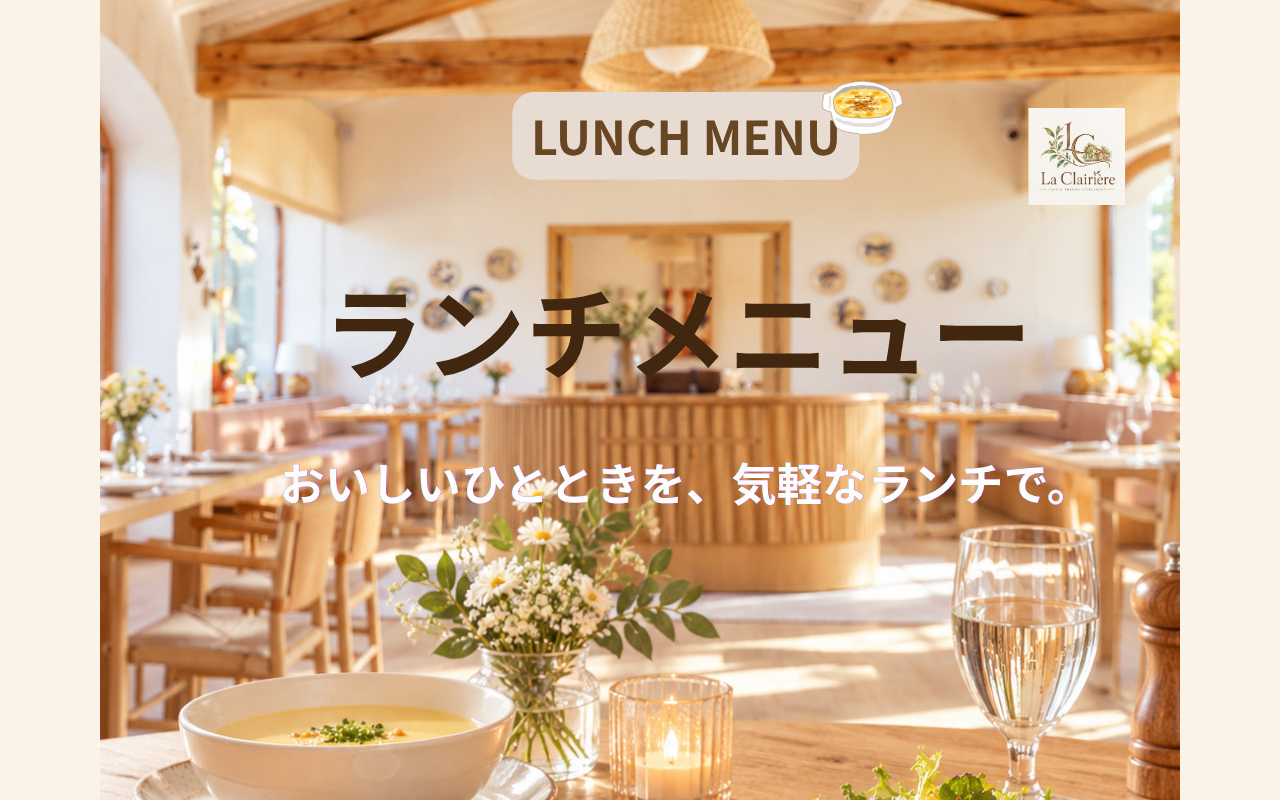
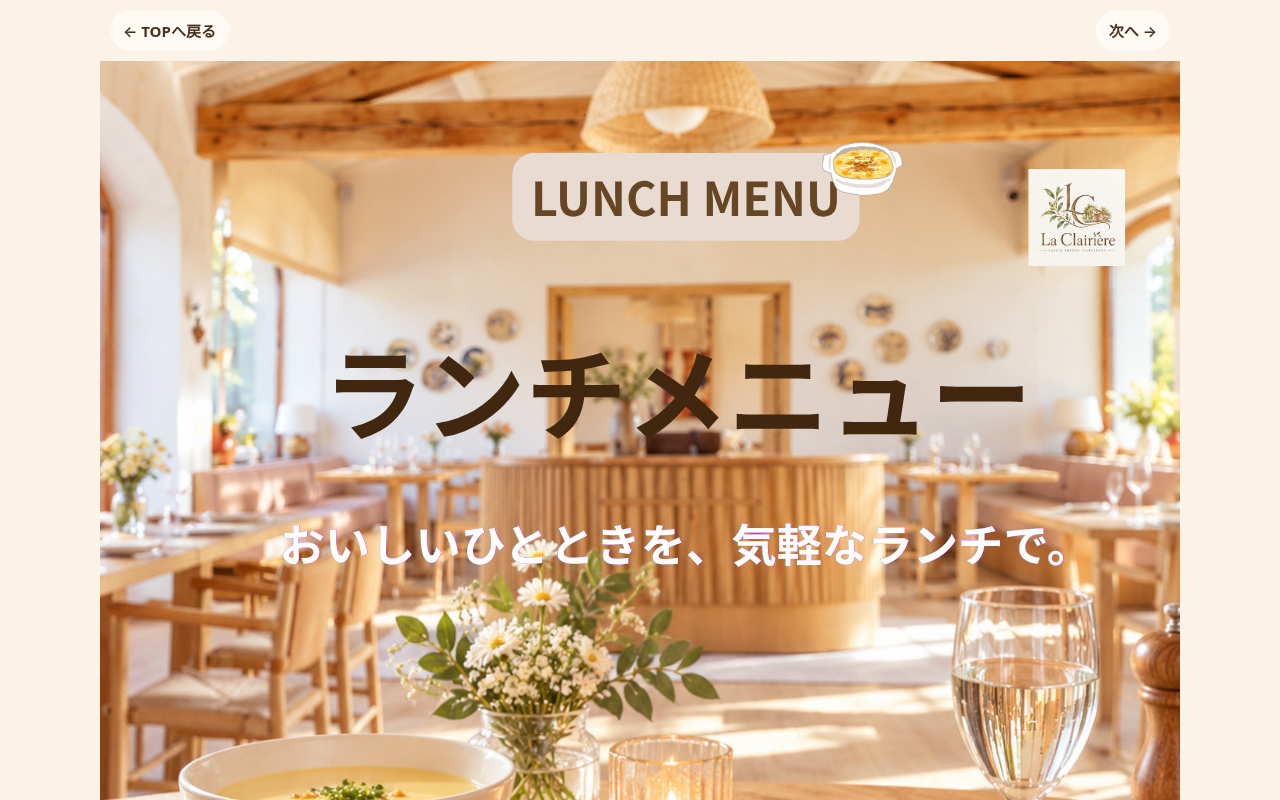
Before and after one commit to Ryoko512/la-clairiere, a plain HTML site: page index.html in a window 1280 px wide. Both pictures are taken after a click on the link 400 px from the left and 843 px from the top of the page. Shown: the top 800 px of the page. Drawn offline with Linux system fonts and the light colour scheme.

Commit message:
Add files via upload

```diff
--- a/index.html
+++ b/index.html
@@ -21,26 +21,33 @@
       </div>
     </section>
     <section class="page" id="lunch" aria-label="ランチメニュー">
+      <nav class="navigation"><a href="#home">← TOPへ戻る</a><a href="#dinner">次へ →</a></nav>
       <img src="images/lunch.jpg" width="1080" height="1350" alt="ランチメニュー。木の温もりを感じる店内とランチプレート">
     </section>
     <section class="page" id="dinner" aria-label="ディナーメニュー">
+      <nav class="navigation"><a href="#lunch">← 前へ</a><a href="#home">TOPへ戻る</a><a href="#sweets">次へ →</a></nav>
       <img src="images/dinner.jpg" width="1080" height="1350" alt="ディナーメニュー">
     </section>
     <section class="page" id="sweets" aria-label="スイーツフェア">
+      <nav class="navigation"><a href="#dinner">← 前へ</a><a href="#home">TOPへ戻る</a><a href="#bakery">次へ →</a></nav>
       <img src="images/sweets.jpg" width="1080" height="1350" alt="スイーツフェア">
     </section>
     <section class="page" id="bakery" aria-label="週末限定ベーカリーフェア">
+      <nav class="navigation"><a href="#sweets">← 前へ</a><a href="#home">TOPへ戻る</a><a href="#shop">次へ →</a></nav>
       <img src="images/bakery.jpg" width="1080" height="1350" alt="週末限定ベーカリーフェア">
     </section>
     <section class="page" id="shop" aria-label="店舗情報・ご予約">
+      <nav class="navigation"><a href="#bakery">← 前へ</a><a href="#home">TOPへ戻る</a></nav>
       <div class="canvas">
         <img src="images/shop.jpg" width="1080" height="1350" alt="店舗情報。営業時間11時から21時、定休日は火曜日。ご予約はこちらから予約フォームの見本へ進めます。">
         <a class="shop-reserve" href="#reservation" aria-label="ご予約はこちら。予約フォームへ進む"></a>
         <a class="shop-top-label" href="#home">TOPへ →</a>
       </div>
       <p class="note">※ 架空店舗の制作作品です。予約の受付は行っていません。</p>
+      <a class="sora" href="https://jsk0512rs.wixsite.com/sora">← SORA ポートフォリオに戻る</a>
     </section>
     <section class="page" id="reservation" aria-label="予約フォームの見本">
+      <nav class="navigation"><a href="#shop">← 店舗情報へ</a><a href="#home">TOPへ戻る</a></nav>
       <div class="form-panel">
         <p class="eyebrow">La Clairière · CAFÉ & RESTAURANT</p>
         <h1>ご予約はこちらへ</h1>
```
